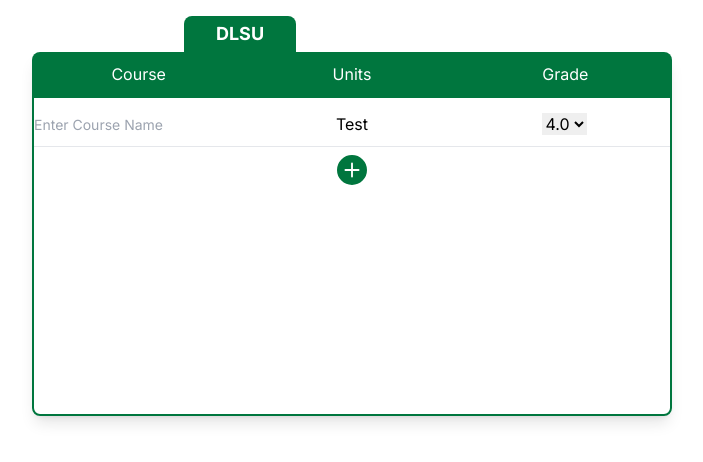
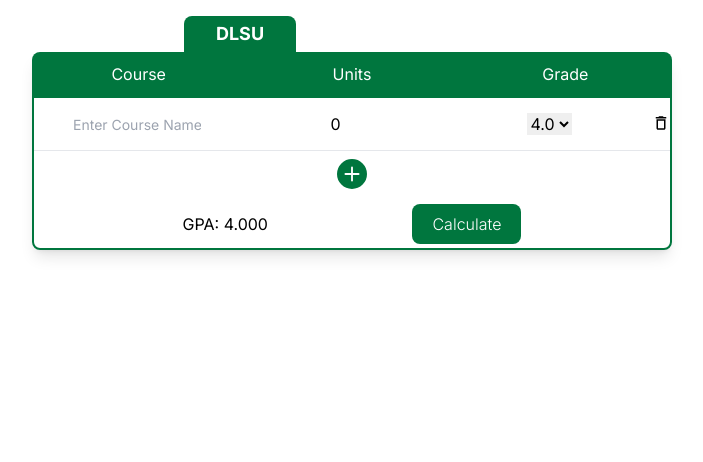
Before and after one commit to jolonarvaez/grade-calculator, a Next.js app: page / in a window 1280 px wide. Both pictures are taken after a click on the button 640 px from the left and 121 px from the top of the page. Shown: the top 462 px of the page, without its empty margins (288-991 px from the left). Built offline with nearby package versions, Linux system fonts and the light colour scheme.

Commit message:
added partial code for add and remove courses

```diff
--- a/components/Calculator.tsx
+++ b/components/Calculator.tsx
@@ -1,6 +1,7 @@
 import React, { use, useState } from "react";
 import Row from "./Row";
 import { BsFillPlusCircleFill } from "react-icons/bs";
+import { MdOutlineDeleteOutline } from "react-icons/md";
 
 export default function Calculator() {
   const [school, setSchool] = useState("DLSU");
@@ -11,9 +12,20 @@
   };
 
   const addRow = () => {
-    const newDivs = [...tableData, <div key={tableData.length}><Row /></div>];
+    const newDivs = [
+      ...tableData,
+      <div key={tableData.length}>
+        <Row />
+      </div>,
+    ];
     setTableData(newDivs);
-  }
+  };
+
+  const deleteRow = (index: number) => {
+    const newDivs = [...tableData];
+    newDivs.splice(index, 1);
+    setTableData(newDivs);
+  };
 
   return (
     <div className="mx-auto max-w-2xl mt-4 h-80">
@@ -21,19 +33,31 @@
         <div className="text-center font-bold flex flex-row text-lg">
           <div
             className={`transition duration-200 w-1/3 rounded-t-lg text-white py-1
-            ${school === "DLSU" ? "bg-dlsu-green" : "text-dlsu-green hover:opacity-75"}`}
+            ${
+              school === "DLSU"
+                ? "bg-dlsu-green"
+                : "text-dlsu-green hover:opacity-75"
+            }`}
           >
             <button onClick={() => changeSchool("DLSU")}>DLSU</button>
           </div>
           <div
             className={`transition duration-200 w-1/3 py-1 rounded-t-lg text-white
-             ${school === "UP" ? "bg-up-maroon" : "text-up-maroon hover:opacity-75"}`}
+             ${
+               school === "UP"
+                 ? "bg-up-maroon"
+                 : "text-up-maroon hover:opacity-75"
+             }`}
           >
             <button onClick={() => changeSchool("UP")}>UP</button>
           </div>
           <div
             className={`transition duration-200 w-1/3 py-1 rounded-t-lg text-white
-             ${school === "ADMU" ? "bg-admu-blue" : "text-admu-blue hover:opacity-75"}`}
+             ${
+               school === "ADMU"
+                 ? "bg-admu-blue"
+                 : "text-admu-blue hover:opacity-75"
+             }`}
           >
             <button onClick={() => changeSchool("ADMU")}>ADMU</button>
           </div>
@@ -53,22 +77,42 @@
           <div className="w-1/3">Grade</div>
         </div>
         <div
-          className={`transition duration-200 border-2 rounded-b-lg min-h-80 ${
+          className={`transition duration-200 border-2 rounded-b-lg  ${
             school === "DLSU" ? "border-dlsu-green" : ""
           } ${school === "UP" ? "border-up-maroon" : ""}${
             school === "ADMU" ? "border-admu-blue" : ""
           }`}
         >
           <div>
-            {tableData.map((div) => div)}
+            {tableData.map((div, index) => (
+              <div key={index}>
+               <Row onDelete={() => deleteRow(index)} />
+              </div>
+            ))}
           </div>
-          <div className={`text-3xl my-2 text-dlsu-green ${
-            school === "DLSU" ? "text-dlsu-green" : ""
-          } ${school === "UP" ? "text-up-maroon" : ""}${
-            school === "ADMU" ? "text-admu-blue" : ""
-          }`}>
-            <button onClick={addRow}>
+          <div
+            className={`text-3xl my-2 text-dlsu-green ${
+              school === "DLSU" ? "text-dlsu-green" : ""
+            } ${school === "UP" ? "text-up-maroon" : ""}${
+              school === "ADMU" ? "text-admu-blue" : ""
+            }`}
+          >
+            <button
+              onClick={addRow}
+              className="transition duration-150 hover:opacity-50"
+            >
               <BsFillPlusCircleFill />
+            </button>
+          </div>
+          <div className="flex justify-evenly m-1 ">
+            <div className="my-auto">GPA: 4.000</div>
+            <button
+              className={`transition duration-200 py-2 px-5 font-light text-white rounded-lg hover:opacity-75
+            ${school === "DLSU" ? "bg-dlsu-green" : ""} ${
+                school === "UP" ? "bg-up-maroon" : ""
+              }${school === "ADMU" ? "bg-admu-blue" : ""}`}
+            >
+              Calculate
             </button>
           </div>
         </div>
--- a/components/Row.tsx
+++ b/components/Row.tsx
@@ -1,15 +1,45 @@
-import React from "react";
+import React, { useState } from "react";
 import GradeSelect from "./GradeSelect";
+import { MdOutlineDeleteOutline } from "react-icons/md";
 
-export default function Row() {
+export default function Row(props: any) {
+  const [units, setUnits] = useState(0);
+
+  const changeUnits = (event: any) => {
+    setUnits(event.target.value);
+  };
+
+  const deleteRow = () => {
+    props.onDelete();
+  };
+
   return (
     <div className="flex py-2.5 border-b my-1">
       <div className="w-1/3">
-        <input className="placeholder:text-sm palceholder:text-red-400" type="text" placeholder="Enter Course Name" />
+        <input
+          className="placeholder:text-sm w-32"
+          type="text"
+          placeholder="Enter Course Name"
+        />
       </div>
-      <div className="w-1/3">Test</div>
+      <div className="w-1/3">
+        <input
+          className="w-16 text-center"
+          type="number"
+          id="subject-units"
+          name="subject-units"
+          value={units}
+          min="0"
+          onChange={changeUnits}
+        />
+      </div>
       <div className="w-1/3">
         <GradeSelect />
+      </div>
+      <div className="relative text-lg">
+        <button onClick={deleteRow}>
+          <MdOutlineDeleteOutline />
+        </button>
       </div>
     </div>
   );
```
